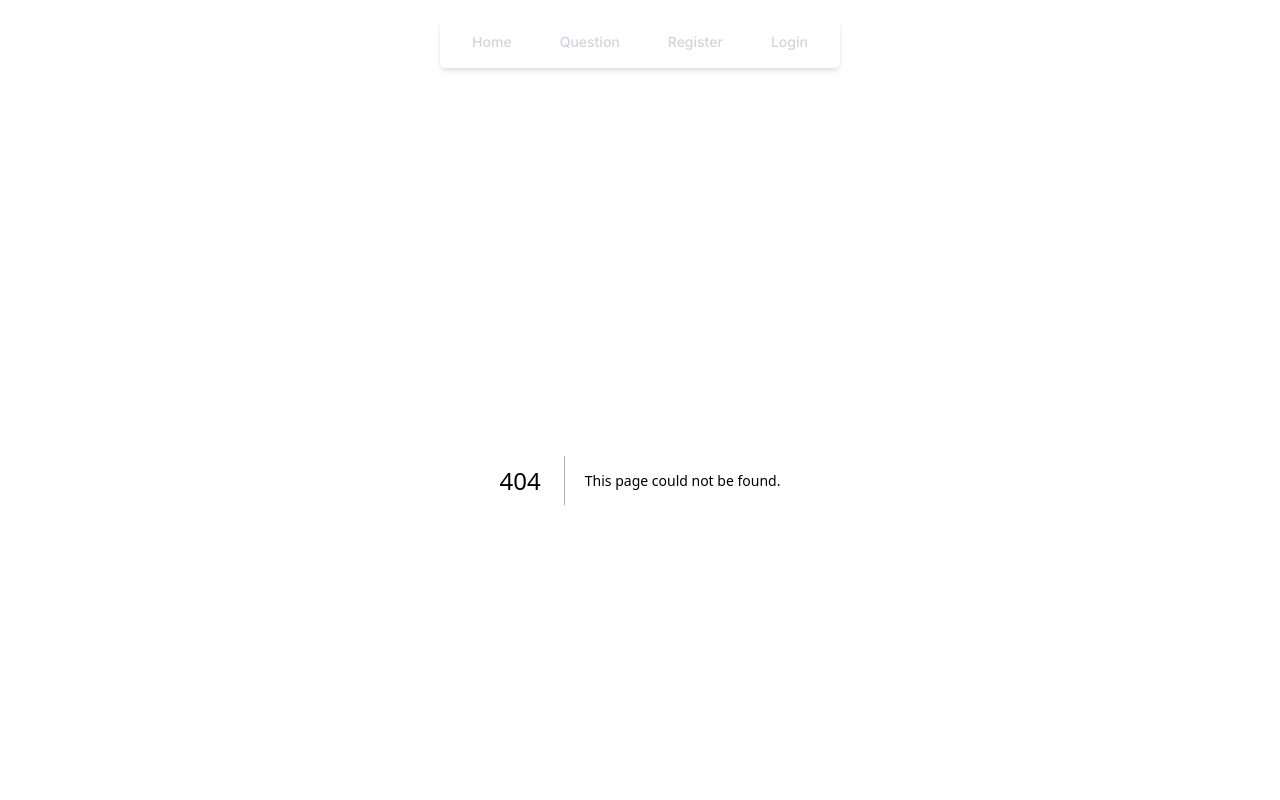
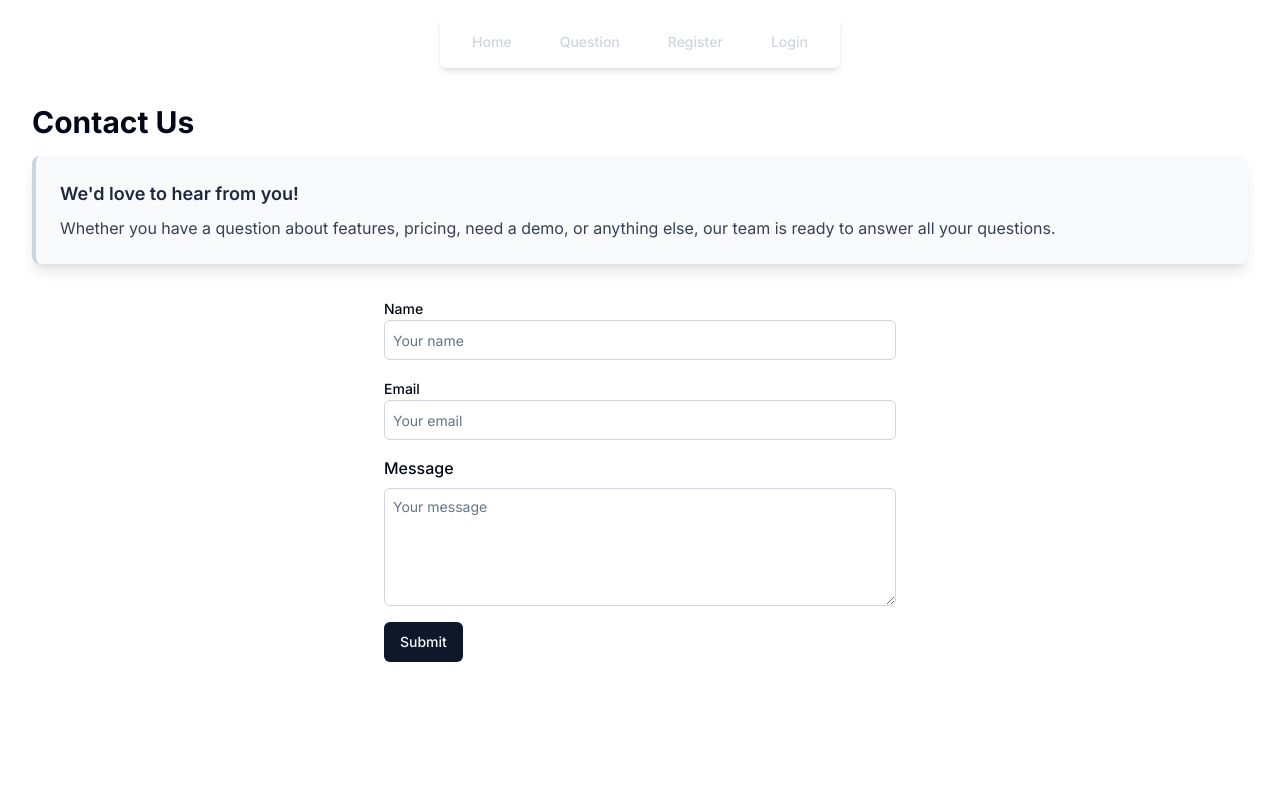
Before and after one commit to Baibhav-malaviya/codecrafter, a Next.js app: page /contact in a window 1280 px wide. Before the commit this address had no page. Shown: the top 800 px of the page. Built offline with nearby package versions, Linux system fonts and the light colour scheme.

Commit message:
added basic contact page and some feature for authorization ....

```diff
--- a/src/app/components/AnswerDisplay.tsx
+++ b/src/app/components/AnswerDisplay.tsx
@@ -32,7 +32,7 @@ const AnswerDisplay: FC<AnswerProps> = ({ id, content, author }) => {
 			</section>
 			<footer className="flex items-center space-x-2">
 				<VoteButton
-					voterId={user!.$id} // replace with actual voter ID from your auth system
+					voterId={user?.$id} // replace with actual voter ID from your auth system
 					postId={id}
 					postType="answer"
 				/>
--- a/src/app/components/VoteButton.tsx
+++ b/src/app/components/VoteButton.tsx
@@ -54,7 +54,10 @@ const VoteButton: FC<VoteButtonProps> = ({ voterId, postId, postType }) => {
 	const handleVote = useCallback(
 		async (type: "upvote" | "downvote") => {
 			try {
-				if (!user) alert("Log in to vote");
+				if (!user) {
+					alert("Log in to vote");
+					return;
+				}
 				const response = await axios.post("/api/vote", {
 					voterId,
 					postId,
--- /dev/null
+++ b/src/app/contact/page.tsx
@@ -0,0 +1,89 @@
+"use client";
+import { Button } from "@/components/ui/button";
+import { Textarea } from "@/components/ui/textarea";
+import { Input } from "@/components/ui/input";
+import { Label } from "@/components/ui/label";
+import React, { useState } from "react";
+import IntroSection from "@/components/IntroSection";
+
+const Page = () => {
+	const [formData, setFormData] = useState({
+		name: "",
+		email: "",
+		message: "",
+	});
+
+	const handleChange = (
+		e: React.ChangeEvent<HTMLInputElement | HTMLTextAreaElement>
+	) => {
+		setFormData({
+			...formData,
+			[e.target.name]: e.target.value,
+		});
+	};
+
+	const handleSubmit = (e: React.FormEvent<HTMLFormElement>) => {
+		e.preventDefault();
+		console.log("Form Data Submitted:", formData);
+		alert("Feature under development");
+	};
+
+	return (
+		<div className="container mx-auto p-6">
+			<h1 className="text-3xl font-bold mb-4">Contact Us</h1>
+			<IntroSection
+				title="We'd love to hear from you!"
+				description="Whether you have a question about features, pricing, need a demo, or anything else, our team is ready to answer all your questions."
+				bgColor="bg-slate-50"
+				borderColor="border-slate-300"
+				textColor="text-slate-800"
+			/>
+			<form onSubmit={handleSubmit} className="max-w-lg mx-auto">
+				<div className="mb-4">
+					<Label htmlFor="name">Name</Label>
+					<Input
+						type="text"
+						id="name"
+						name="name"
+						className="w-full p-2 border border-gray-300 rounded-md"
+						placeholder="Your name"
+						value={formData.name}
+						onChange={handleChange}
+						required
+					/>
+				</div>
+				<div className="mb-4">
+					<Label htmlFor="email">Email</Label>
+					<Input
+						type="email"
+						id="email"
+						name="email"
+						className="w-full p-2 border border-gray-300 rounded-md"
+						placeholder="Your email"
+						value={formData.email}
+						onChange={handleChange}
+						required
+					/>
+				</div>
+				<div className="mb-4">
+					<Label htmlFor="message" className="block text-base font-medium mb-2">
+						Message
+					</Label>
+					<Textarea
+						id="message"
+						name="message"
+						className="w-full p-2 border border-gray-300 rounded-md"
+						placeholder="Your message"
+						rows={5}
+						value={formData.message}
+						onChange={handleChange}
+						required
+					></Textarea>
+				</div>
+				<Button type="submit">Submit</Button>
+			</form>
+		</div>
+	);
+};
+
+export default Page;
--- a/src/app/profile/page.tsx
+++ b/src/app/profile/page.tsx
@@ -1,7 +1,14 @@
+"use client";
 // pages/profile.tsx
 import React from "react";
+import { useAuthStore } from "@/store/Auth";
+import PageLoader from "next/dist/client/page-loader";
 
 const Profile: React.FC = () => {
+	const { user } = useAuthStore();
+
+	if (!user) return <div>Loading... your profile</div>;
+
 	return (
 		<div className="container mx-auto p-4">
 			<h1 className="text-2xl font-bold mb-4">Profile</h1>
@@ -10,10 +17,10 @@ const Profile: React.FC = () => {
 				<h2 className="text-xl font-semibold mb-2">Profile Information</h2>
 				<div className="bg-gray-100 p-4 rounded-md">
 					<p>
-						<strong>Name:</strong> John Doe
+						<strong>Name:</strong> {user.name}
 					</p>
 					<p>
-						<strong>Email:</strong> john.doe@example.com
+						<strong>Email:</strong> {user.email}
 					</p>
 					{/* Add more user info here */}
 				</div>
--- a/src/app/question/[questionId]/page.tsx
+++ b/src/app/question/[questionId]/page.tsx
@@ -22,7 +22,7 @@ import { format } from "date-fns";
 export interface AnswerProps {
 	$id: string;
 	content: string;
-	author: {
+	author?: {
 		authorId: string;
 		name: string;
 		email: string;
@@ -111,6 +111,10 @@ const Page: FC = () => {
 	//! comment submit handler
 	const handleCommentSubmit = async () => {
 		try {
+			if (!user) {
+				alert("log in to comment");
+				return;
+			}
 			const response = await axios.post(`/api/comment`, {
 				comment: newComment,
 				postId: params.questionId,
--- a/src/app/question/ask/page.tsx
+++ b/src/app/question/ask/page.tsx
@@ -14,11 +14,6 @@ import { ID } from "node-appwrite";
 import axios from "axios";
 import { useAuthStore } from "@/store/Auth";
 
-// import TitleInput from "./TitleInput";
-// import QuestionInput from "./QuestionInput";
-// import AttachmentInput from "./AttachmentInput";
-// import TagsInput from "./TagsInput";
-// import ErrorMessage from "./ErrorMessage";
 import TitleInput from "../components/TitleInput";
 import QuestionInput from "../components/QuestionInput";
 import AttachmentInput from "../components/AttachmentInput";
@@ -42,6 +37,10 @@ const AskQuestion: React.FC = () => {
 	const handleSubmit = async (e: FormEvent) => {
 		e.preventDefault();
 
+		if (!user) {
+			alert("Login to ask question");
+			return;
+		}
 		// Validate that title and question are not empty
 		if (
 			!title.trim() ||
--- /dev/null
+++ b/src/app/question/components/AskButton.tsx
@@ -0,0 +1,16 @@
+"use client";
+import ShinyButton from "@/components/magicui/shiny-button";
+import { useAuthStore } from "@/store/Auth";
+import Link from "next/link";
+import React from "react";
+
+function AskButton() {
+	const { user } = useAuthStore();
+	return (
+		<Link href={`${user ? "/question/ask" : "/login"}`}>
+			<ShinyButton text="Ask Question" />
+		</Link>
+	);
+}
+
+export default AskButton;
--- a/src/app/question/components/SubmitAnswer.tsx
+++ b/src/app/question/components/SubmitAnswer.tsx
@@ -1,9 +1,11 @@
+"use client";
 import React, { useState } from "react";
 import { Button } from "@/components/ui/button";
 import { Textarea } from "@/components/ui/textarea";
 import axios from "axios";
 
 import { AnswerProps } from "../[questionId]/page";
+import { useAuthStore } from "@/store/Auth";
 
 interface SubmitAnswerProps {
 	answer: string;
@@ -23,8 +25,13 @@ const SubmitAnswer = ({
 	const [answerText, setAnswerText] = useState(answer || "");
 	const [loading, setLoading] = useState(false);
 	const [error, setError] = useState<string | null>(null);
+	const { user } = useAuthStore();
 
 	const handleSubmit = async () => {
+		if (!user) {
+			alert("log in to submit answer");
+			return;
+		}
 		setLoading(true);
 		setError(null);
 
--- a/src/app/question/page.tsx
+++ b/src/app/question/page.tsx
@@ -1,11 +1,10 @@
 "use client";
 import React, { useEffect, useState } from "react";
-import Link from "next/link";
-import ShinyButton from "@/components/magicui/shiny-button";
 import { getQuestion } from "@/lib/appwrite/question";
 import QuestionDisplay from "./components/QuestionDisplay"; // Ensure this path is correct
 import { Question } from "./components/QuestionDisplay";
 import QuestionDisplaySkeleton from "./components/QuestionDisplaySkelton";
+import AskButton from "./components/AskButton";
 
 const Page: React.FC = () => {
 	const [questions, setQuestions] = useState<Question[]>([]);
@@ -40,9 +39,7 @@ const Page: React.FC = () => {
 		<div className="container mx-auto p-4">
 			<div className="flex justify-between items-center mb-6">
 				<h1 className="text-2xl font-bold">Latest Questions</h1>
-				<Link href="/question/ask">
-					<ShinyButton text="Ask Question" />
-				</Link>
+				<AskButton />
 			</div>
 			{error && <p>{error}</p>}
 			<div className="space-y-4">
--- /dev/null
+++ b/src/components/IntroSection.tsx
@@ -0,0 +1,32 @@
+// components/IntroSection.js
+import React from "react";
+import { Mail } from "lucide-react"; // Example Lucide icon
+
+interface IntroSectionProps {
+	title: string;
+	description: string;
+	bgColor?: string;
+	borderColor?: string;
+	textColor?: string;
+}
+
+const IntroSection: React.FC<IntroSectionProps> = ({
+	title,
+	description,
+	bgColor = "bg-blue-50",
+	borderColor = "border-blue-300",
+	textColor = "text-blue-800",
+}) => {
+	return (
+		<div
+			className={`${bgColor} border-l-4 ${borderColor} p-6 mb-8 rounded-lg shadow-lg flex items-start space-x-4`}
+		>
+			<div>
+				<p className={`text-lg font-semibold ${textColor} mb-2`}>{title}</p>
+				<p className="text-base text-gray-700">{description}</p>
+			</div>
+		</div>
+	);
+};
+
+export default IntroSection;
--- a/src/components/NavbarLoggedIn.tsx
+++ b/src/components/NavbarLoggedIn.tsx
@@ -7,6 +7,7 @@ import { Sheet, SheetContent, SheetTrigger } from "./ui/sheet";
 import { Avatar, AvatarFallback, AvatarImage } from "./ui/avatar";
 import { Button } from "./ui/button";
 import { useAuthStore } from "@/store/Auth";
+import AskButton from "@/app/question/components/AskButton";
 
 interface MenuItemProps {
 	item: string;
@@ -85,6 +86,8 @@ const NavbarLoggedIn: React.FC = () => {
 					/>
 				))}
 			</nav>
+			<div className="flex gap-2">
+				<AskButton />
 				<Sheet>
 					<SheetTrigger asChild>
 						<div className="flex items-center cursor-pointer">
@@ -122,6 +125,7 @@ const NavbarLoggedIn: React.FC = () => {
 						</div>
 					</SheetContent>
 				</Sheet>
+			</div>
 		</motion.header>
 	);
 };
```
Lines whose indentation alone changed are shown as unchanged.
